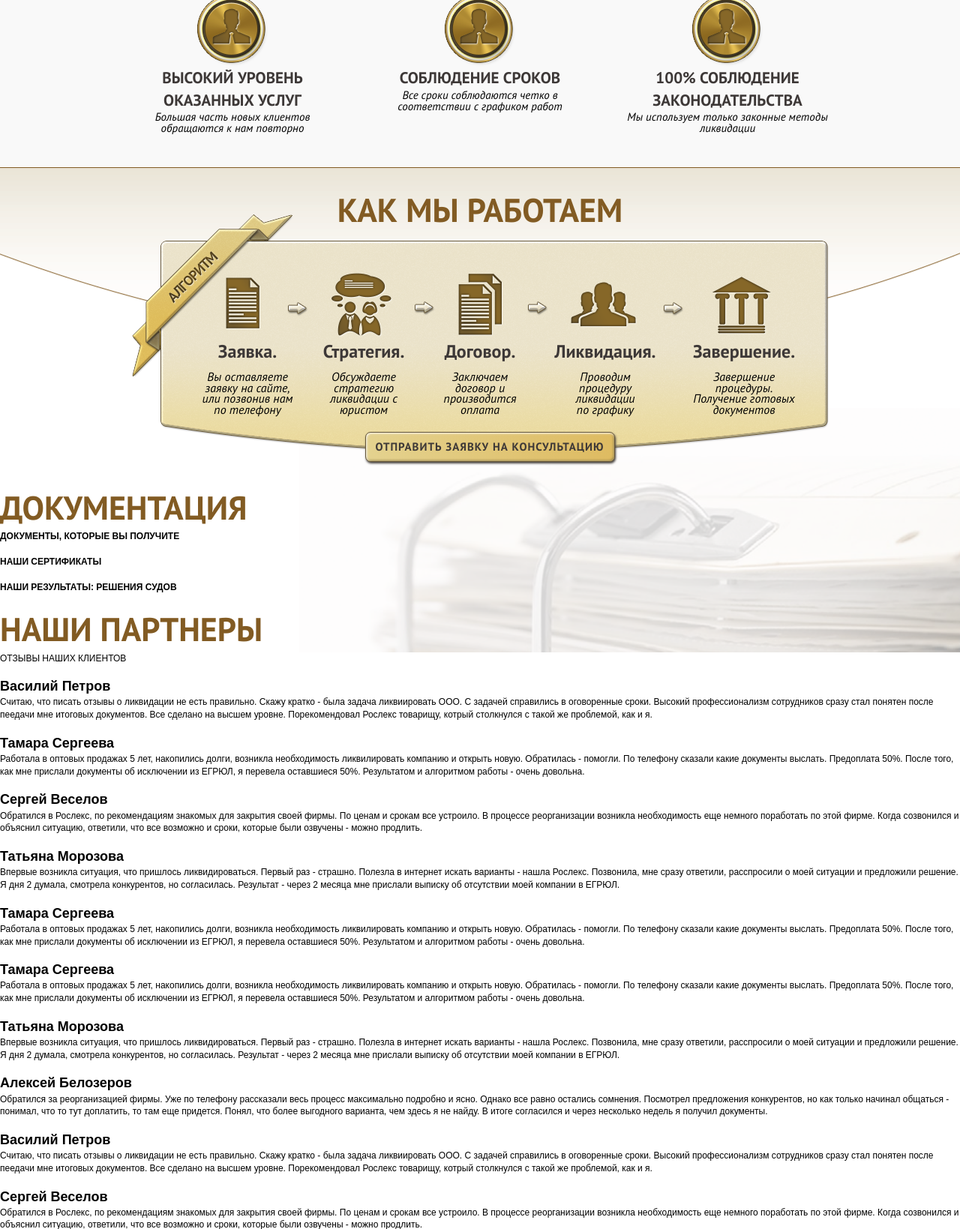
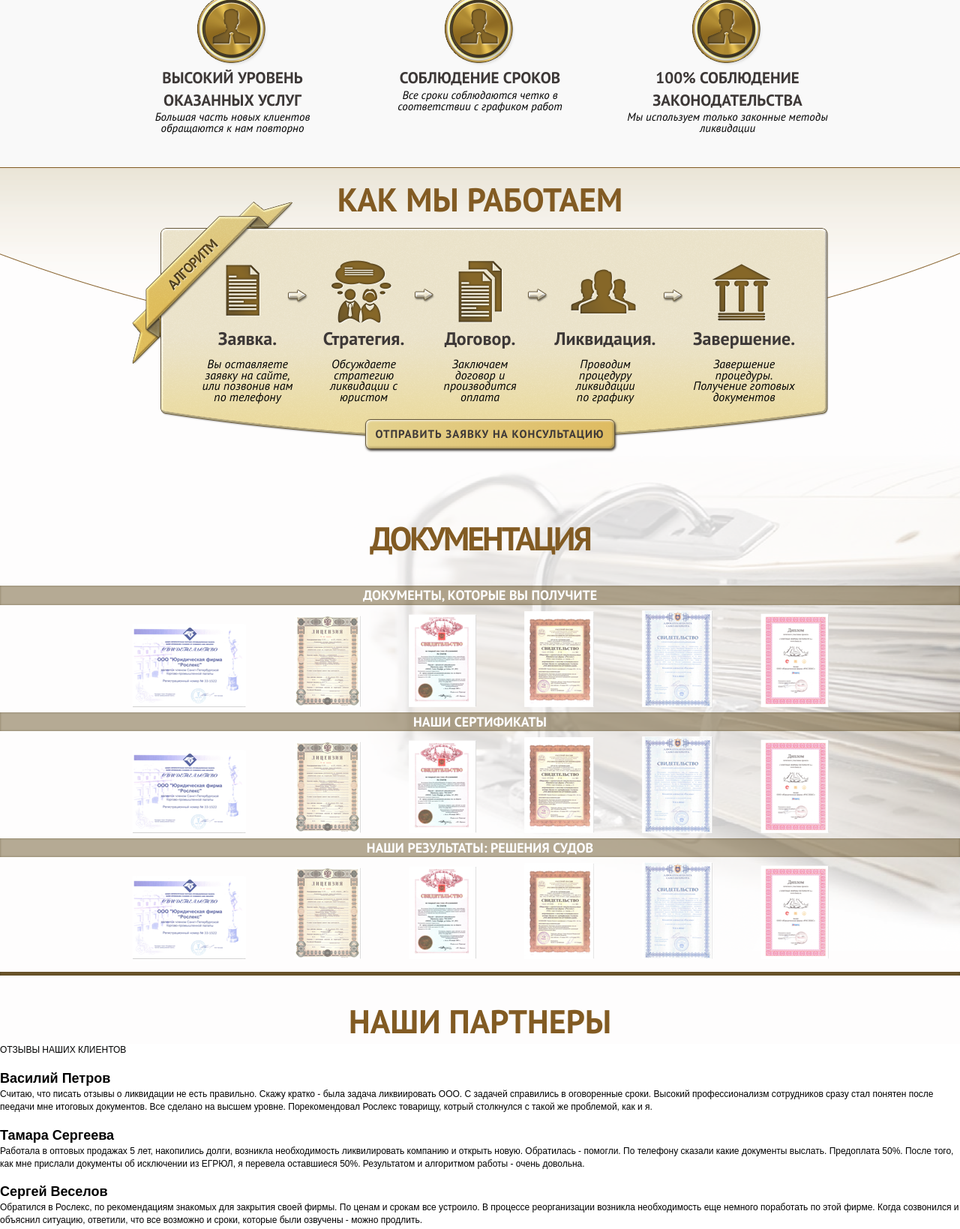
Before and after one commit to coderiver/roslex, a PHP site: page / in a window 1280 px wide. Shown: the part 2176-3815 px from the top of the page at 75% size. Run offline with PHP 8.4, Linux system fonts and the light colour scheme.

Commit message:
documentation add

```diff
--- a/css/screen.css
+++ b/css/screen.css
@@ -24,7 +24,7 @@ table { border-spacing: 0; border-collapse: collapse; width: 100%; }
 
 body { font-family: Arial, sans-serif; font-size: 12px; line-height: 1.4; }
 
-.topline .topline__in, .nav .nav__in, .promo .promo__in, .rates .rates__in, .action .action__in, .guarantees .guarantees__in, .work .work__in { width: 960px; margin: 0 auto; }
+.topline .topline__in, .nav .nav__in, .promo .promo__in, .rates .rates__in, .action .action__in, .guarantees .guarantees__in, .work .work__in, .documentation .documentation__item_wrap, .partners .partners__in { width: 960px; margin: 0 auto; }
 
 .button, .rates .rates__header { text-transform: uppercase; }
 
@@ -124,15 +124,24 @@ body { font-family: Arial, sans-serif; font-size: 12px; line-height: 1.4; }
 .guarantees .guarantees__item .guarantees__item_descr { font-family: "PT Sans", Arial, sans-serif; font-style: italic; font-size: 15px; line-height: 1em; }
 .guarantees .guarantees__item .guarantees__item_pic i { background: url("../img/guar_1.png") no-repeat 0 0; width: 96px; height: 97px; display: inline-block; }
 
-.about { background-image: url("../img/about_bg.png"); background-position-x: 45%; }
+.about { background-image: url("../img/about_bg.png"); background-color: #fefdfd; background-position-x: 45%; background-repeat: no-repeat; }
 .about .about__header { font-size: 44px; font-family: "PT Sans", Arial, sans-serif; font-weight: 700; color: #825b23; }
 
 .work .work__in { text-align: center; }
-.work .work__header { padding-top: 25px; }
-.work .work__form { background: url("../img/work_form.png") no-repeat 0 0; width: 929px; height: 320px; margin: -25px auto 0; font-size: 0; }
+.work .work__header { padding-top: 11px; }
+.work .work__form { background: url("../img/work_form.png") no-repeat 0 0; width: 929px; height: 320px; margin: -28px auto 0; font-size: 0; }
 .work .work__form .work__item { display: inline-block; width: 155px; margin-top: 166px; vertical-align: top; }
 .work .work__form .work__item .work__item_header { font-family: "PT Sans", Arial, sans-serif; font-weight: 700; font-size: 24px; color: #3d3837; margin-bottom: 10px; }
 .work .work__form .work__item .work__item_descr { font-family: "PT Sans", Arial, sans-serif; font-style: italic; font-size: 16px; line-height: 0.9em; }
 .work .work__form .work__item:nth-of-type(4) { position: relative; left: 12px; }
 .work .work__form .work__item:nth-of-type(5) { position: relative; left: 42px; }
 .work .button { width: 328px; position: relative; top: -30px; left: 13px; width: 333px; font-family: "PT Sans", Arial, sans-serif; font-weight: 700; font-size: 15px; letter-spacing: 1px; cursor: pointer; }
+
+.documentation:after { content: ""; display: block; height: 5px; margin-top: 10px; background-color: #6e582c; -moz-box-shadow: 0 0 3px 0px #4f3f20 inset; -webkit-box-shadow: 0 0 3px 0px #4f3f20 inset; box-shadow: 0 0 3px 0px #4f3f20 inset; }
+.documentation .documentation__in { text-align: center; padding-top: 58px; }
+.documentation .documentation__header { padding-bottom: 33px; letter-spacing: -3px; }
+.documentation .documentation__item_header { font-family: "PT Sans", Arial, sans-serif; font-weight: 700; color: white; font-size: 18px; background-color: rgba(110, 88, 44, 0.5); -moz-box-shadow: 0 0 3px 0px rgba(79, 63, 32, 0.5) inset; -webkit-box-shadow: 0 0 3px 0px rgba(79, 63, 32, 0.5) inset; box-shadow: 0 0 3px 0px rgba(79, 63, 32, 0.5) inset; }
+.documentation .documentation__item_wrap .documentation__item_imgs { font-size: 0; margin: 0 -20px; }
+.documentation .documentation__item_wrap .documentation__item_imgs li { display: inline-block; padding: 7px 32px; }
+
+.partners .partners__in { text-align: center; padding-top: 30px; }
--- a/index.html
+++ b/index.html
@@ -274,48 +274,51 @@
 
 		<!-- BEGIN documentation  -->
 		<div class="documentation"><div class="documentation__in">
-			<p class="about__header">ДОКУМЕНТАЦИЯ</p>
+			<p class="about__header documentation__header">ДОКУМЕНТАЦИЯ</p>
 			<div class="documentation__item">
 				<h4 class="documentation__item_header">ДОКУМЕНТЫ, КОТОРЫЕ ВЫ ПОЛУЧИТЕ</h4>
-				<div class="documentation__item_imgs">
-					<img src="" alt="">
-					<img src="" alt="">
-					<img src="" alt="">
-					<img src="" alt="">
-					<img src="" alt="">
-					<img src="" alt="">
-				</div>
-			</div>
+				<div class="documentation__item_wrap">
+				<ul class="documentation__item_imgs">
+					<li><img src="img/doc_1.png" alt=""></li>
+					<li><img src="img/doc_2.png" alt=""></li>
+					<li><img src="img/doc_3.png" alt=""></li>
+					<li><img src="img/doc_4.png" alt=""></li>
+					<li><img src="img/doc_5.png" alt=""></li>
+					<li><img src="img/doc_6.png" alt=""></li>
+				</ul>
+			</div></div>
 			<div class="documentation__item">
 				<h4 class="documentation__item_header">НАШИ СЕРТИФИКАТЫ</h4>
-				<div class="documentation__item_imgs">
-					<img src="" alt="">
-					<img src="" alt="">
-					<img src="" alt="">
-					<img src="" alt="">
-					<img src="" alt="">
-					<img src="" alt="">
-				</div>
-			</div>
+				<div class="documentation__item_wrap">
+				<ul class="documentation__item_imgs">
+					<li><img src="img/doc_1.png" alt=""></li>
+					<li><img src="img/doc_2.png" alt=""></li>
+					<li><img src="img/doc_3.png" alt=""></li>
+					<li><img src="img/doc_4.png" alt=""></li>
+					<li><img src="img/doc_5.png" alt=""></li>
+					<li><img src="img/doc_6.png" alt=""></li>
+				</ul>
+			</div></div>
 			<div class="documentation__item">
 				<h4 class="documentation__item_header">НАШИ РЕЗУЛЬТАТЫ: РЕШЕНИЯ СУДОВ</h4>
-				<div class="documentation__item_imgs">
-					<img src="" alt="">
-					<img src="" alt="">
-					<img src="" alt="">
-					<img src="" alt="">
-					<img src="" alt="">
-					<img src="" alt="">
-				</div>
-			</div>
+				<div class="documentation__item_wrap">
+				<ul class="documentation__item_imgs">
+					<li><img src="img/doc_1.png" alt=""></li>
+					<li><img src="img/doc_2.png" alt=""></li>
+					<li><img src="img/doc_3.png" alt=""></li>
+					<li><img src="img/doc_4.png" alt=""></li>
+					<li><img src="img/doc_5.png" alt=""></li>
+					<li><img src="img/doc_6.png" alt=""></li>
+				</ul>
+			</div></div>
 		</div></div>
 		<!-- END documentation -->
 		</div>
-		<div class="partners">
+		<div class="partners"><div class="partners__in">
 			<p class="about__header">НАШИ ПАРТНЕРЫ</p>
 			<div class="partners__list"></div>
 		</div>
-	</div>
+	</div></div>
 	<!-- END about -->
 
 	<!-- BEGIN feedback  -->
--- a/sass/_main.sass
+++ b/sass/_main.sass
@@ -263,8 +263,10 @@
 //-----about
 .about
 	background-image: url('../img/about_bg.png')
+	background-color: #FEFDFD
 	// background-position: top center
 	background-position-x: 45%
+	background-repeat: no-repeat
 	.about__header
 		font-size: 44px
 		+pt-b
@@ -275,10 +277,10 @@
 		@extend %in
 		text-align: center
 	.work__header
-		padding-top: 25px
+		padding-top: 11px
 	.work__form
 		+png(work_form)
-		margin: -25px auto 0
+		margin: -28px auto 0
 		font-size: 0
 
 		.work__item
@@ -311,3 +313,41 @@
 		font-size: 15px
 		letter-spacing: 1px
 		cursor: pointer
+
+.documentation
+	&:after
+		content: ''
+		display: block
+		height: 5px
+		margin-top: 10px
+		background-color: #6e582c
+		+box-shadow(0 0 3px 0px #4f3f20 inset)
+	.documentation__in
+		text-align: center
+		padding-top: 58px
+	.documentation__header
+		padding-bottom: 33px
+		letter-spacing: -3px
+	.documentation__item_header
+		+pt-b
+		color: #FFF
+		font-size: 18px
+		background-color: rgba(#6e582c, .5)
+		+box-shadow(0 0 3px 0px rgba(#4f3f20, .5) inset)
+		// margin-bottom: 10px
+	.documentation__item_wrap
+		@extend %in
+		.documentation__item_imgs
+			font-size: 0
+			margin: 0 -20px
+			li
+				display: inline-block
+				padding: 7px 32px
+
+
+
+.partners
+	.partners__in
+		@extend %in
+		text-align: center
+		padding-top: 30px
```
Also changed, not shown: img/doc_1.png (added), img/doc_2.png (added), img/doc_3.png (added), img/doc_4.png (added), img/doc_5.png (added), img/doc_6.png (added).
